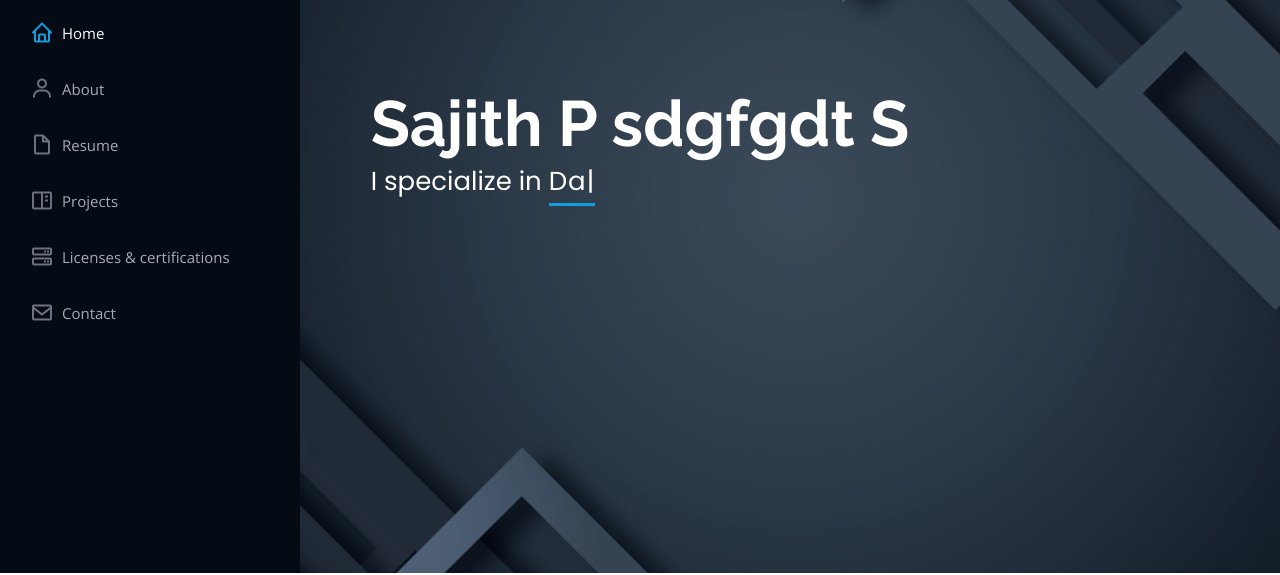
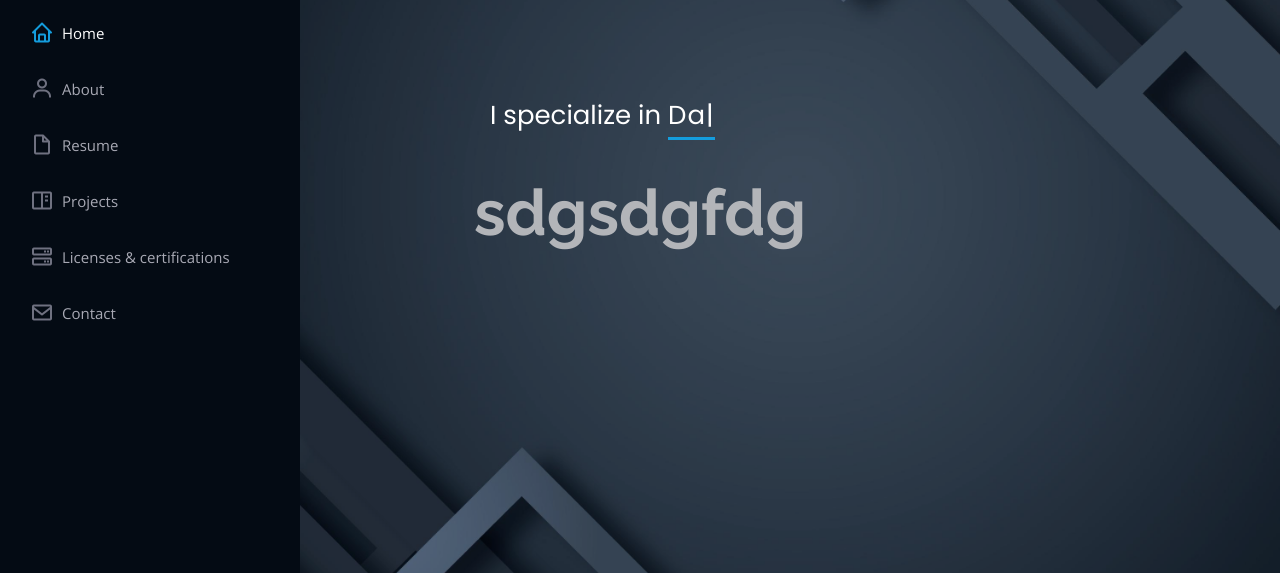
Before and after one commit to ajps208/Sajith_Portfolio1, a plain HTML site: page index.html in a window 1280 px wide. Shown: the part 227-802 px from the top of the page. Drawn offline with nearby package versions, Linux system fonts and the light colour scheme.

Commit message:
edited d

```diff
--- a/index.html
+++ b/index.html
@@ -112,7 +112,7 @@
       class="d-flex flex-column justify-content-center align-items-center"
     >
       <div class="hero-container" data-aos="fade-in">
-        <h1>Sajith   P sdgfgdt S</h1>
+        <!-- <h1>Sajith   PS</h1> -->
         <p>
           I specialize in
           <span
@@ -121,6 +121,7 @@
           ></span>
         </p>
       </div>
+      <h1>sdgsdgfdg</h1>
     </section>
     <!-- End Hero -->
 
```
